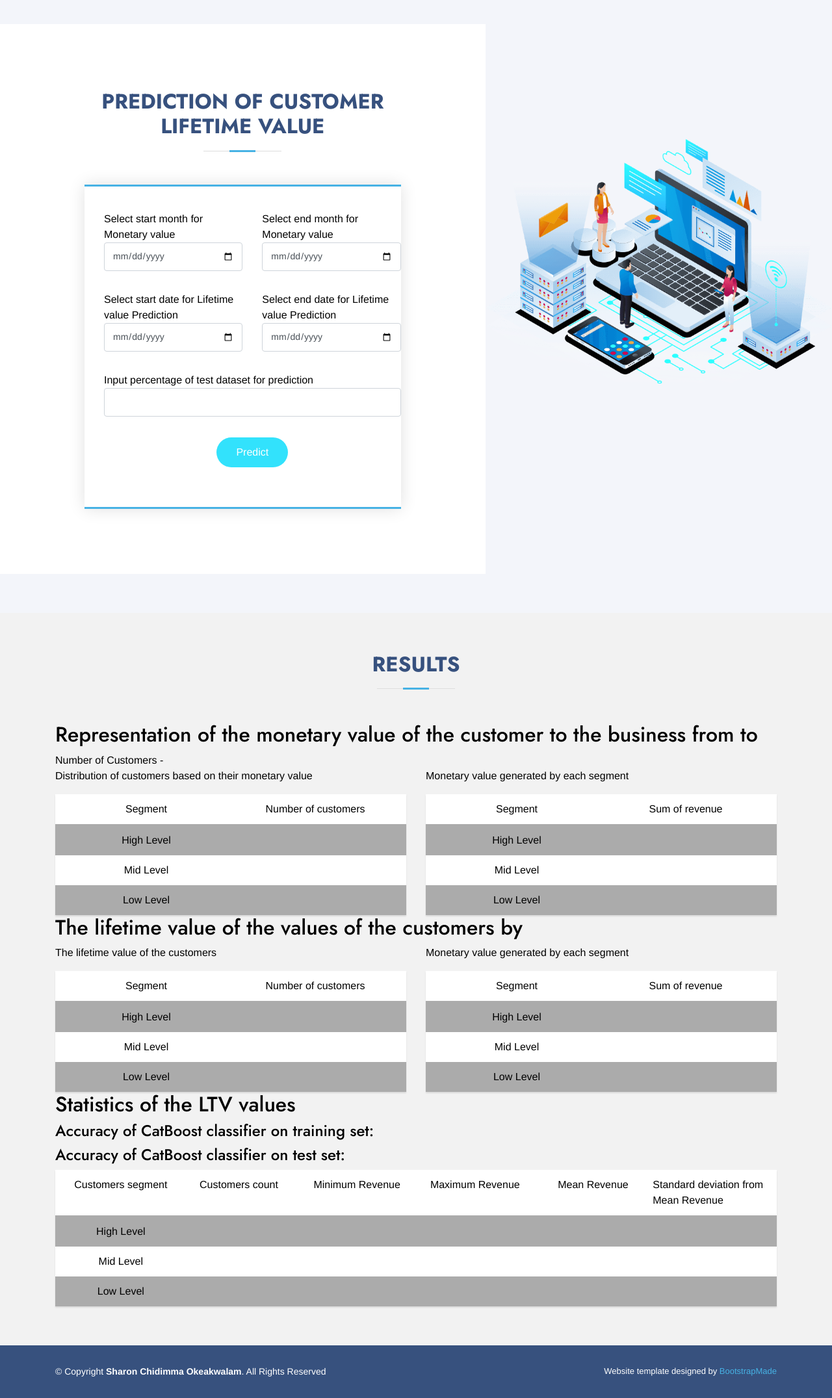
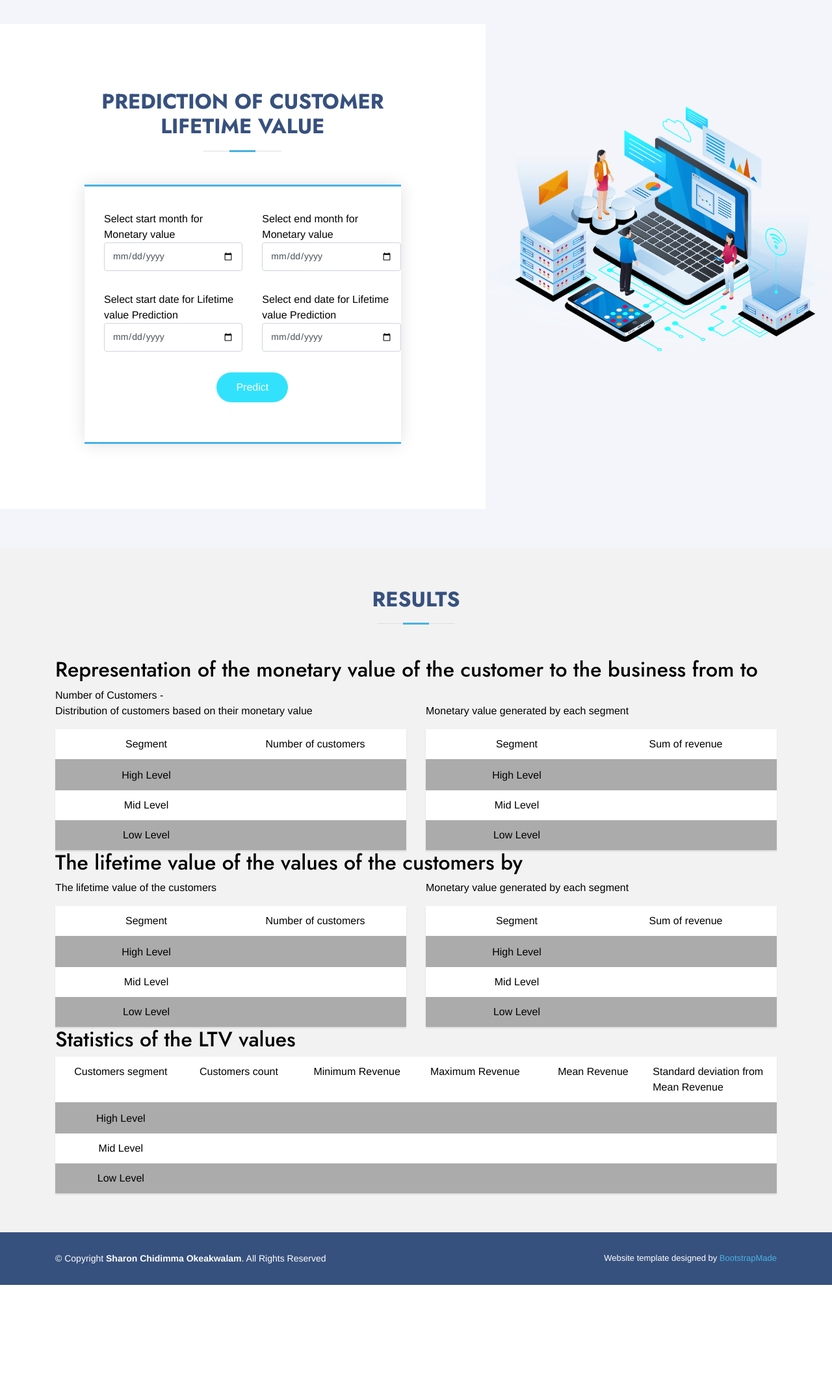
Before and after one commit to soniaohanaba/soniaclvapp, a Flask app: page /predict in a window 1280 px wide. Shown: the part 73-2224 px from the top of the page at 65% size. After the commit the page ends 2050 px from the top, so only its background shows below. Run offline with Flask 2, Linux system fonts and the light colour scheme; the visitor is signed in with stand-in values (Sample User, id 1); some libraries are stand-ins or nearby versions.

Commit message:
removed test set input functionality

```diff
--- a/prediction.py
+++ b/prediction.py
@@ -63,7 +63,7 @@
 	rfm_end = request_query['rfm_end_date'].split('-')
 	prediction_start = request_query['prediction_start_date'].split('-')
 	prediction_end = request_query['prediction_end_date'].split('-')
-	test_size = float(request_query['test_percent']) / 100
+	test_size = 0.20
 	print("test size is ", test_size)
 
 	data_3M = retailData[(retailData.invoicedate < datetime(int(rfm_end[0]),int(rfm_end[1]),int(rfm_end[2]))) &
@@ -210,8 +210,8 @@
 	print('Accuracy of CatBoost classifier on test set: {:.2f}'
 	            .format(ltv_model.score(X_test[X_train.columns], y_test)))
 
-	response['data']['classifier_training_accuracy'] = ltv_model.score(X_train, y_train)
-	response['data']['classifier_test_accuracy'] = ltv_model.score(X_test[X_train.columns], y_test)
+	# response['data']['classifier_training_accuracy'] = ltv_model.score(X_train, y_train)
+	# response['data']['classifier_test_accuracy'] = ltv_model.score(X_test[X_train.columns], y_test)
 
 	y_pred = ltv_model.predict(X_test)
 	print(classification_report(y_test, y_pred))
--- a/templates/prediction.html
+++ b/templates/prediction.html
@@ -100,12 +100,12 @@
                                         <input class="form-control" type="date" name="prediction_end_date" id="prediction_end_date">
                                     </label>
                                 </div>
-                                <div class="col-12 form-group">
+                                <!-- <div class="col-12 form-group">
                                     <label style="width: 100%">
                                         Input percentage of test dataset for prediction
                                         <input class="form-control" type="text" name="test_percent" id="test_percent">
                                     </label>
-                                </div>
+                                </div> -->
                                 <div class="col-12 form-group" style="text-align: center; justify-content: center;">
                                     <button id="predict" class="button">Predict</button>
                                 </div>
@@ -250,10 +250,10 @@
                 <div class="col-12">
                     <h2>Statistics of the LTV values </h2>
                 </div>
-                <div class="col-12">
+                <!-- <div class="col-12">
                     <h4>Accuracy of CatBoost classifier on training set: <span id="catboost_training"></span> </h2>
                     <h4>Accuracy of CatBoost classifier on test set: <span id="catboost_test"></span></h4>
-                </div>
+                </div> -->
                 <div class="col-12">
                     <table class="shadow" style="background: white">
                         <thead>
@@ -326,19 +326,19 @@
             var rfm_end_date = document.getElementById("rfm_end").value;
             var prediction_start_date = document.getElementById("prediction_start_date").value;
             var prediction_end_date = document.getElementById("prediction_end_date").value;
-            var test_percent = document.getElementById("test_percent").value;
+            // var test_percent = document.getElementById("test_percent").value;
 
             // check if test percent is number
-            test_percent = Number(test_percent)
-            if (!test_percent){
-                alert("Percentage of test dataset must be a number");
-                return;
-            }
+            // test_percent = Number(test_percent)
+            // if (!test_percent){
+            //     alert("Percentage of test dataset must be a number");
+            //     return;
+            // }
 
-            if(test_percent > 100 || test_percent < 1){
-                alert("Percentage of test dataset must be between 1-100");
-                return;
-            }
+            // if(test_percent > 100 || test_percent < 1){
+            //     alert("Percentage of test dataset must be between 1-100");
+            //     return;
+            // }
 
             // check if the percentage is between 0-100
 
@@ -385,7 +385,6 @@
                 "rfm_end_date": rfm_end_date,
                 "prediction_start_date": prediction_start_date,
                 "prediction_end_date": prediction_end_date,
-                "test_percent": test_percent
             }
 
             var response = await http_request('get', '/predict', request_params, null, " predicting customer LTV", "Predicting customers LTV... Please wait...")
@@ -396,11 +395,11 @@
             var rfm_end_display = document.getElementById("rfm_end_display")
             rfm_end_display.innerHTML = request_params['rfm_end_date']
 
-            var catboost_training = document.getElementById("catboost_training");
-            var catboost_test = document.getElementById("catboost_test")
+            // var catboost_training = document.getElementById("catboost_training");
+            // var catboost_test = document.getElementById("catboost_test")
 
-            catboost_training.innerHTML = `${response['data']['classifier_training_accuracy']*100}%`
-            catboost_test.innerHTML = `${response['data']['classifier_test_accuracy']*100}%`
+            // catboost_training.innerHTML = `${response['data']['classifier_training_accuracy']*100}%`
+            // catboost_test.innerHTML = `${response['data']['classifier_test_accuracy']*100}%`
 
             var prediction_end = document.getElementById("prediction_end")
             prediction_end.innerHTML = request_params['prediction_end_date']
```
Also changed, not shown: readme.md (added).
